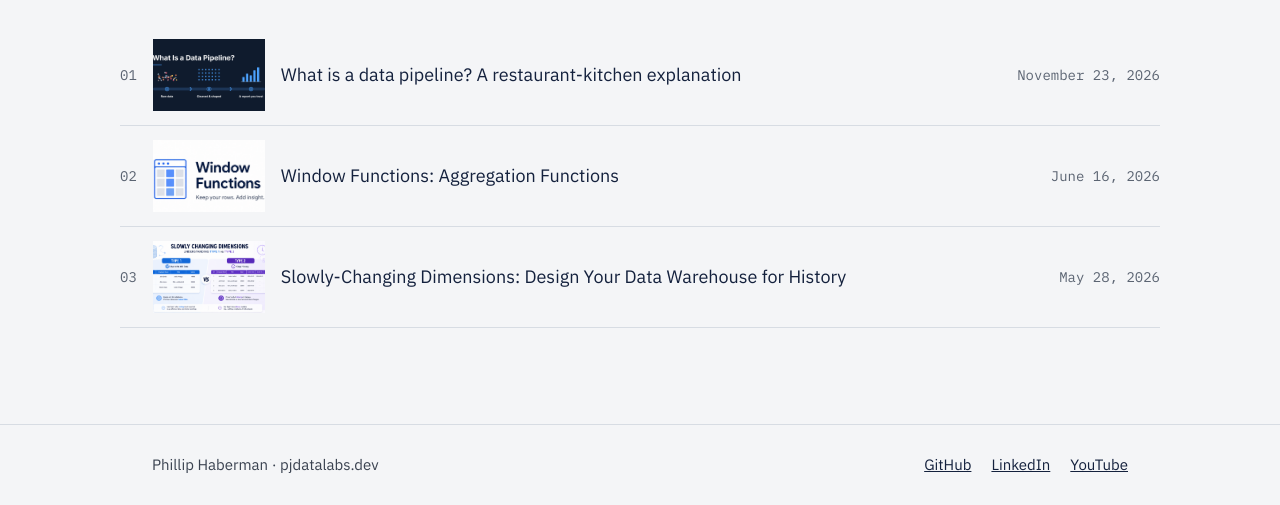
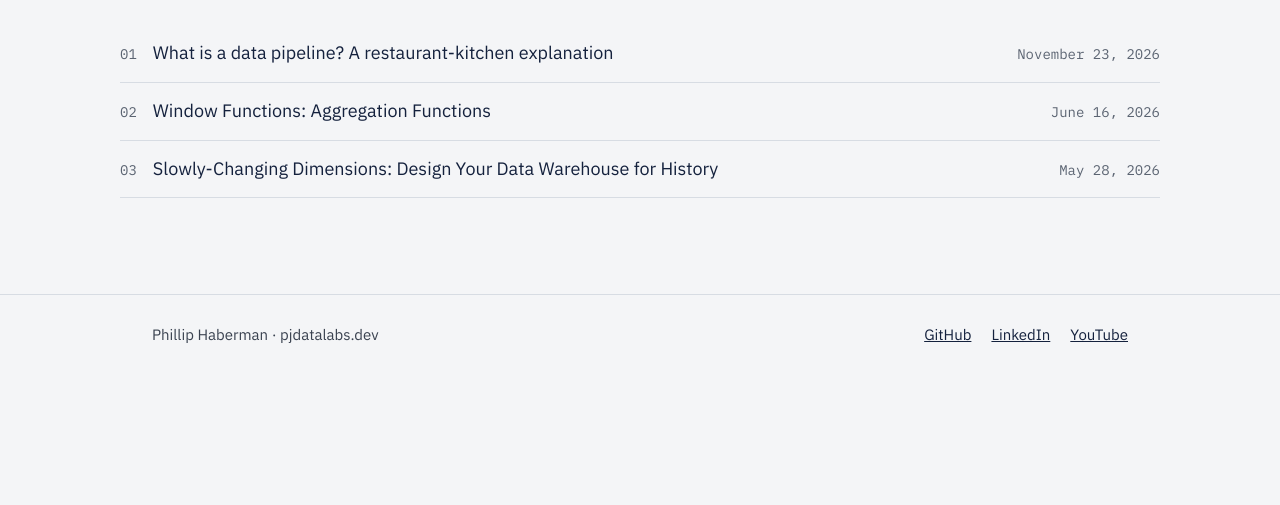
Before and after one commit to phaberman/pjdatalabs-site, a plain HTML site: page writing.html in a window 1280 px wide. Shown: the part 305-810 px from the top of the page. Drawn offline with Linux system fonts and the light colour scheme.

Commit message:
rm thumbnails from aritcle titels list

```diff
--- a/css/style.css
+++ b/css/style.css
@@ -110,8 +110,6 @@ h2 { font-size: 24px; font-weight: 600; margin: 0 0 12px; }
   content: counter(posts, decimal-leading-zero);
   font-family: var(--font-mono); font-size: 14px; color: var(--muted);
 }
-.post-list a:has(img) { align-items: center; }
-.post-list img { width: 112px; height: 72px; object-fit: cover; flex: none; }
 .post-list a span { flex: 1; }
 .post-list time { font-family: var(--font-mono); font-size: 14px; color: var(--muted); margin-left: auto; }
 
--- a/writing.html
+++ b/writing.html
@@ -41,9 +41,9 @@
       <h1>Writing</h1>
       <p class="lead">Notes on data pipelines and analytics engineering, written for the people who use the numbers.</p>
       <ul class="post-list">
-        <li><a href="posts/what-is-a-data-pipeline.html"><img src="img/what-is-a-data-pipeline-cover.png" alt=""><span>What is a data pipeline? A restaurant-kitchen explanation</span><time datetime="2026-11-23">November 23, 2026</time></a></li>
-        <li><a href="posts/window-functions-aggregation.html"><img src="img/window-functions-aggregation-cover.png" alt=""><span>Window Functions: Aggregation Functions</span><time datetime="2026-06-16">June 16, 2026</time></a></li>
-        <li><a href="posts/slowly-changing-dimensions.html"><img src="img/slowly-changing-dimensions-cover.png" alt=""><span>Slowly-Changing Dimensions: Design Your Data Warehouse for History</span><time datetime="2026-05-28">May 28, 2026</time></a></li>
+        <li><a href="posts/what-is-a-data-pipeline.html"><span>What is a data pipeline? A restaurant-kitchen explanation</span><time datetime="2026-11-23">November 23, 2026</time></a></li>
+        <li><a href="posts/window-functions-aggregation.html"><span>Window Functions: Aggregation Functions</span><time datetime="2026-06-16">June 16, 2026</time></a></li>
+        <li><a href="posts/slowly-changing-dimensions.html"><span>Slowly-Changing Dimensions: Design Your Data Warehouse for History</span><time datetime="2026-05-28">May 28, 2026</time></a></li>
       </ul>
     </div>
   </main>
```
